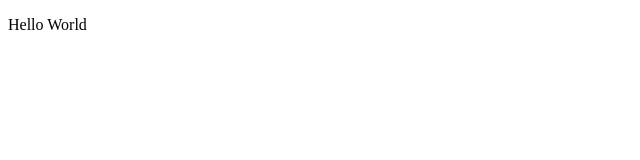
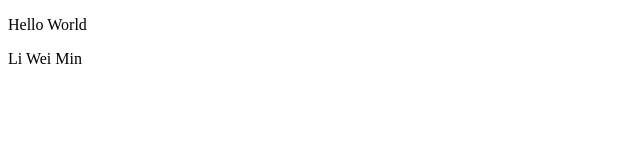
Before and after one commit to liweimin38/my-Repository, a plain HTML site: page index.html in a window 1280 px wide. Shown: the full height of the page, 0-640 px from the left. Drawn offline with Linux system fonts and the light colour scheme.

Commit message:
admin upload /index.html

```diff
--- a/index.html
+++ b/index.html
@@ -5,3 +5,4 @@
 
     <meta charset="utf-8" >
     <p>Hello World</p>
+    <p>Li Wei Min</p>
```
